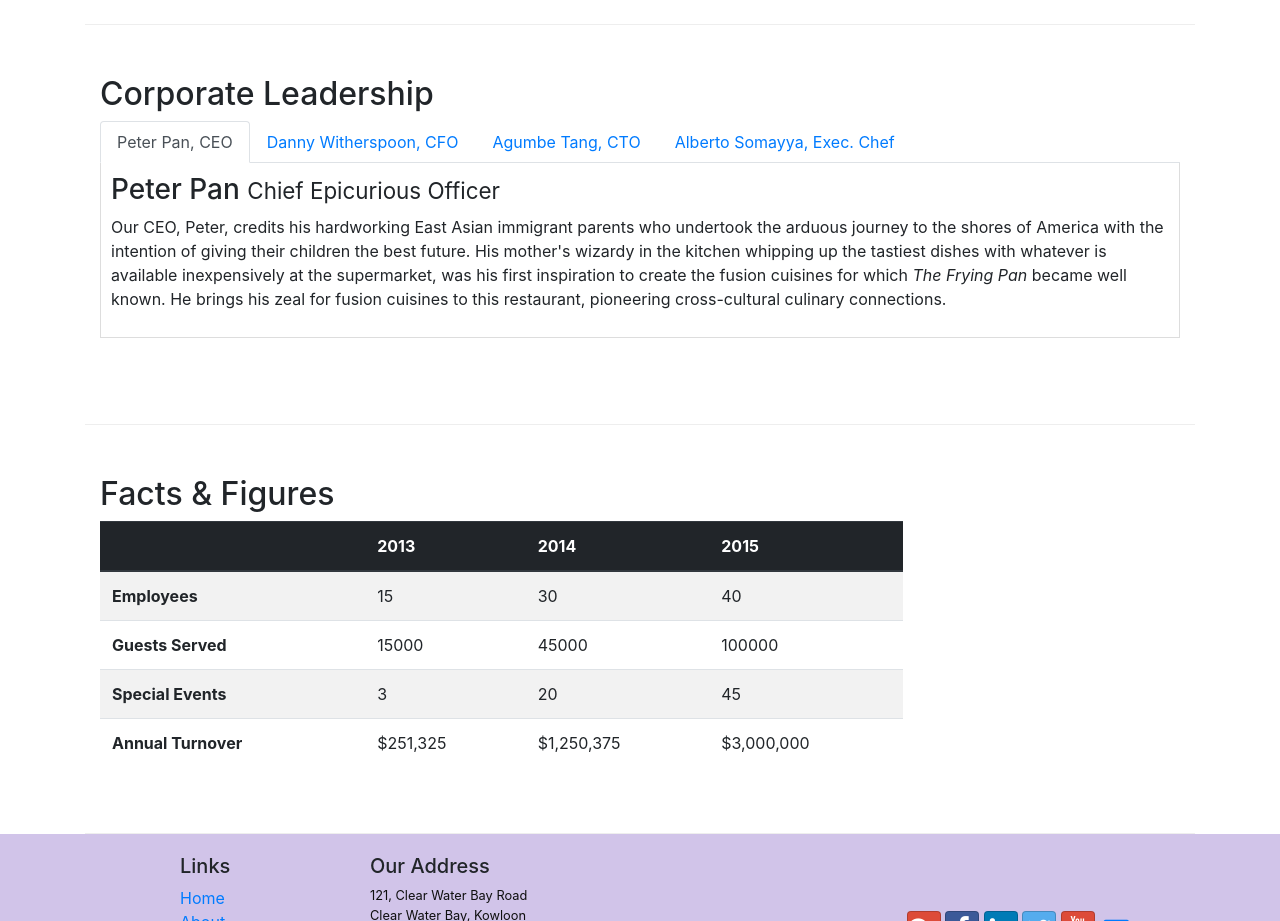
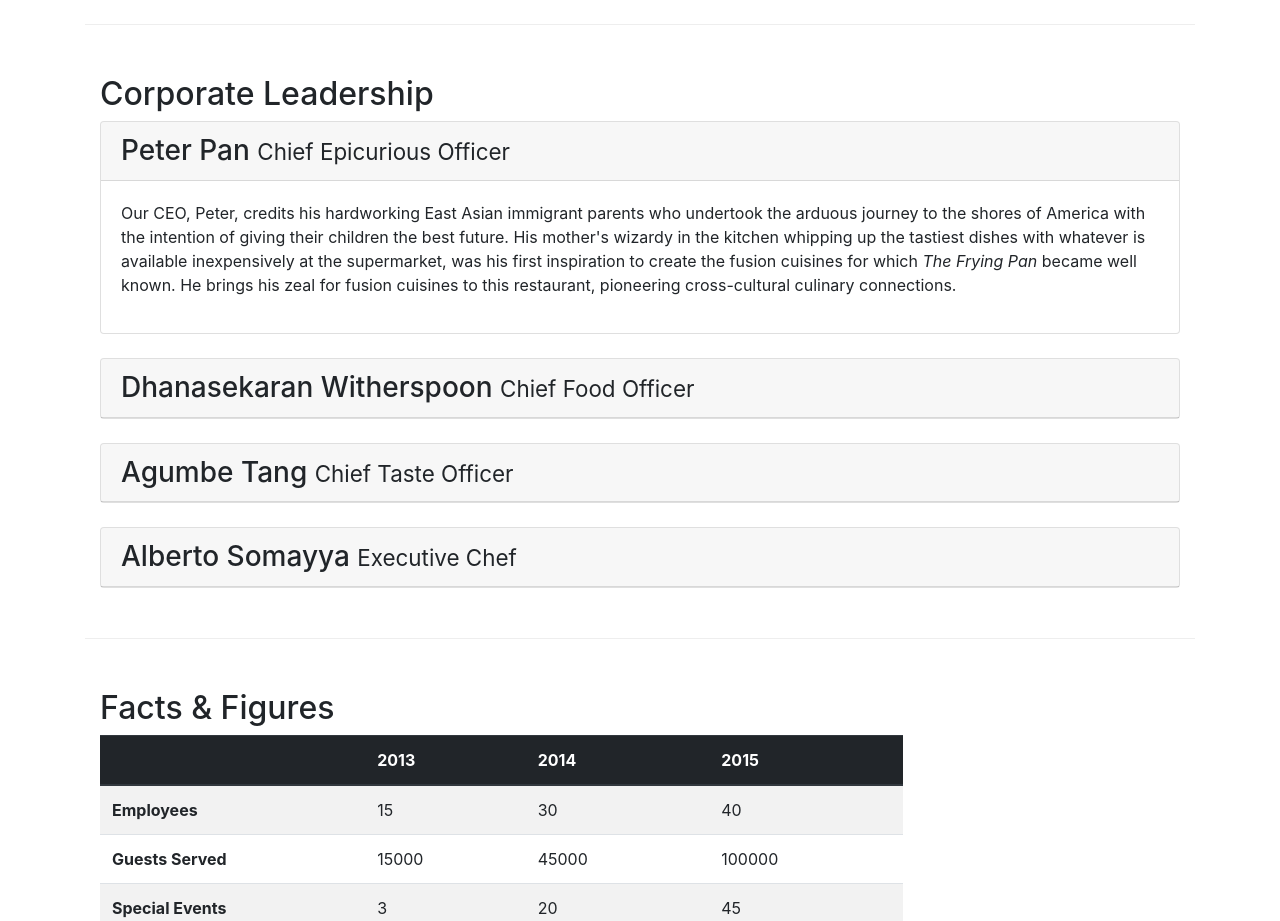
Before and after one commit to srikantabu/Bootstrap, a website: page aboutus.html in a window 1280 px wide. Shown: the part 960-1881 px from the top of the page. Drawn offline with nearby package versions, Linux system fonts and the light colour scheme.

Commit message:
accordion 16102018

```diff
--- a/CSS/styles.css
+++ b/CSS/styles.css
@@ -44,3 +44,11 @@ body{
     border-bottom: 1px solid #ddd;
     padding: 10px;
 }
+
+/*.nav-link, .nav-link:hover{
+    color: #cc6600;
+}*/
+
+.mycard{
+    padding-bottom: 10px;
+}
--- a/aboutus.html
+++ b/aboutus.html
@@ -105,6 +105,7 @@
                 <div class="col-12">
                     <h2>Corporate Leadership</h2>
 
+                    <!--
                     <ul class="nav nav-tabs">
                         <li class="nav-item">
                           <a class="nav-link active" href="#peter"
@@ -122,26 +123,57 @@
                           <a class="nav-link" href="#alberto" role="tab"
                             data-toggle="tab">Alberto Somayya, Exec. Chef</a>
                         </li>
-                    </ul>
-                    <div class="tab-content">
-                        <div role="tabpanel" class="tab-pane fade show active" id="peter">
-                            <h3>Peter Pan <small>Chief Epicurious Officer</small></h3>
-                            <p class="d-none d-sm-block">Our CEO, Peter, credits his hardworking East Asian immigrant parents who undertook the arduous journey to the shores of America with the intention of giving their children the best future. His mother's wizardy in the kitchen whipping up the tastiest dishes with whatever is available inexpensively at the supermarket, was his first inspiration to create the fusion cuisines for which <em>The Frying Pan</em> became well known. He brings his zeal for fusion cuisines to this restaurant, pioneering cross-cultural culinary connections.</p>
+                    </ul>-->
+
+
+                    <!--<div class="tab-content">-->
+                    <div id="accordion">
+                        <div class="card">
+                            <div class="card-header" role="tab" id="peterhead">
+                                <h3 class="mb-0"><a data-toggle="collapse" data-target="#peter">Peter Pan <small>Chief Epicurious Officer</small></a></h3>
+                            </div>
+
+                            <div role="tabpanel" class="collapse show" id="peter" data-parent="#accordion">
+                                <div class="card-body">
+                                    <p class="d-none d-sm-block">Our CEO, Peter, credits his hardworking East Asian immigrant parents who undertook the arduous journey to the shores of America with the intention of giving their children the best future. His mother's wizardy in the kitchen whipping up the tastiest dishes with whatever is available inexpensively at the supermarket, was his first inspiration to create the fusion cuisines for which <em>The Frying Pan</em> became well known. He brings his zeal for fusion cuisines to this restaurant, pioneering cross-cultural culinary connections.</p>
+                                </div>
+                            </div>
                         </div>
+                        <br>
+                        <div class="card">
+                            <div class="card-header" role="tab" id="dannyhead">
+                                <h3 class="mb-0"><a data-toggle="collapse" data-target="#danny">Dhanasekaran Witherspoon <small>Chief Food Officer</small></a></h3>
+                            </div>
 
-                        <div role="tabpanel" class="tab-pane fade" id="danny">
-                            <h3>Dhanasekaran Witherspoon <small>Chief Food Officer</small></h3>
-                            <p class="d-none d-sm-block">Our CFO, Danny, as he is affectionately referred to by his colleagues, comes from a long established family tradition in farming and produce. His experiences growing up on a farm in the Australian outback gave him great appreciation for varieties of food sources. As he puts it in his own words, <em>Everything that runs, wins, and everything that stays, pays!</em></p>
+                            <div role="tabpanel" class="collapse" id="danny" data-parent="#accordion">
+                                <div class="card-body">
+                                    <p class="d-none d-sm-block">Our CFO, Danny, as he is affectionately referred to by his colleagues, comes from a long established family tradition in farming and produce. His experiences growing up on a farm in the Australian outback gave him great appreciation for varieties of food sources. As he puts it in his own words, <em>Everything that runs, wins, and everything that stays, pays!</em></p>
+                                </div>
+                            </div>
                         </div>
+                        <br>
+                        <div class="card">
+                            <div class="card-header" role="tab" id="agumbehead">
+                                <h3 class="mb-0"><a data-toggle="collapse" data-target="#agumbe">Agumbe Tang <small>Chief Taste Officer</small></a></h3>
+                            </div>
 
-                        <div role="tabpanel" class="tab-pane fade" id="agumbe">
-                            <h3>Agumbe Tang <small>Chief Taste Officer</small></h3>
-                            <p class="d-none d-sm-block">Blessed with the most discerning gustatory sense, Agumbe, our CTO, personally ensures that every dish that we serve meets his exacting tastes. Our chefs dread the tongue lashing that ensues if their dish does not meet his exacting standards. He lives by his motto, <em>You click only if you survive my lick.</em></p>
+                            <div role="tabpanel" class="collapse" id="agumbe" data-parent="#accordion">
+                                <div class="card-body">
+                                    <p class="d-none d-sm-block">Blessed with the most discerning gustatory sense, Agumbe, our CTO, personally ensures that every dish that we serve meets his exacting tastes. Our chefs dread the tongue lashing that ensues if their dish does not meet his exacting standards. He lives by his motto, <em>You click only if you survive my lick.</em></p>
+                                </div>
+                            </div>
                         </div>
+                        <br>
+                        <div class="card">
+                            <div class="card-header" role="tab" id="albertohead">
+                                <h3 class="mb-0"><a data-toggle="collapse" data-target="#alberto">Alberto Somayya <small>Executive Chef</small></a></h3>
+                            </div>
 
-                        <div role="tabpanel" class="tab-pane fade" id="alberto">
-                            <h3>Alberto Somayya <small>Executive Chef</small></h3>
-                            <p class="d-none d-sm-block">Award winning three-star Michelin chef with wide International experience having worked closely with whos-who in the culinary world, he specializes in creating mouthwatering Indo-Italian fusion experiences. He says, <em>Put together the cuisines from the two craziest cultures, and you get a winning hit! Amma Mia!</em></p>
+                            <div role="tabpanel" class="collapse" id="alberto" data-parent="#accordion">
+                                <div class="card-body">
+                                    <p class="d-none d-sm-block">Award winning three-star Michelin chef with wide International experience having worked closely with whos-who in the culinary world, he specializes in creating mouthwatering Indo-Italian fusion experiences. He says, <em>Put together the cuisines from the two craziest cultures, and you get a winning hit! Amma Mia!</em></p>
+                                </div>
+                            </div>
                         </div>
                     </div>
                 </div>
```
